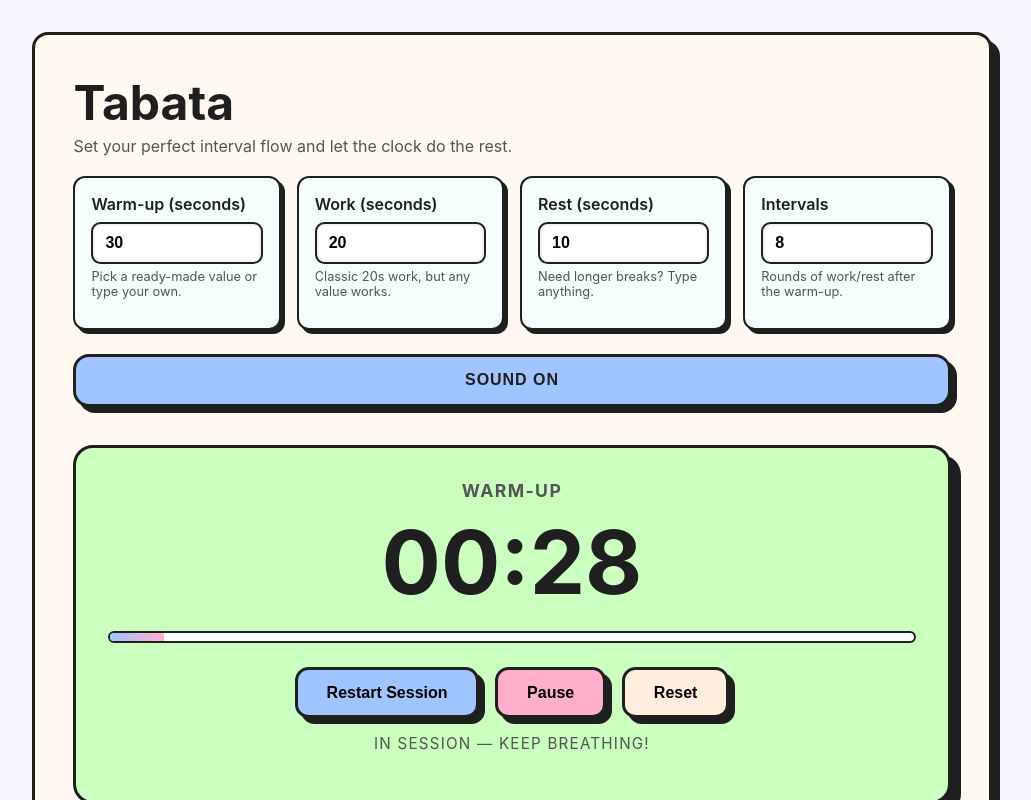
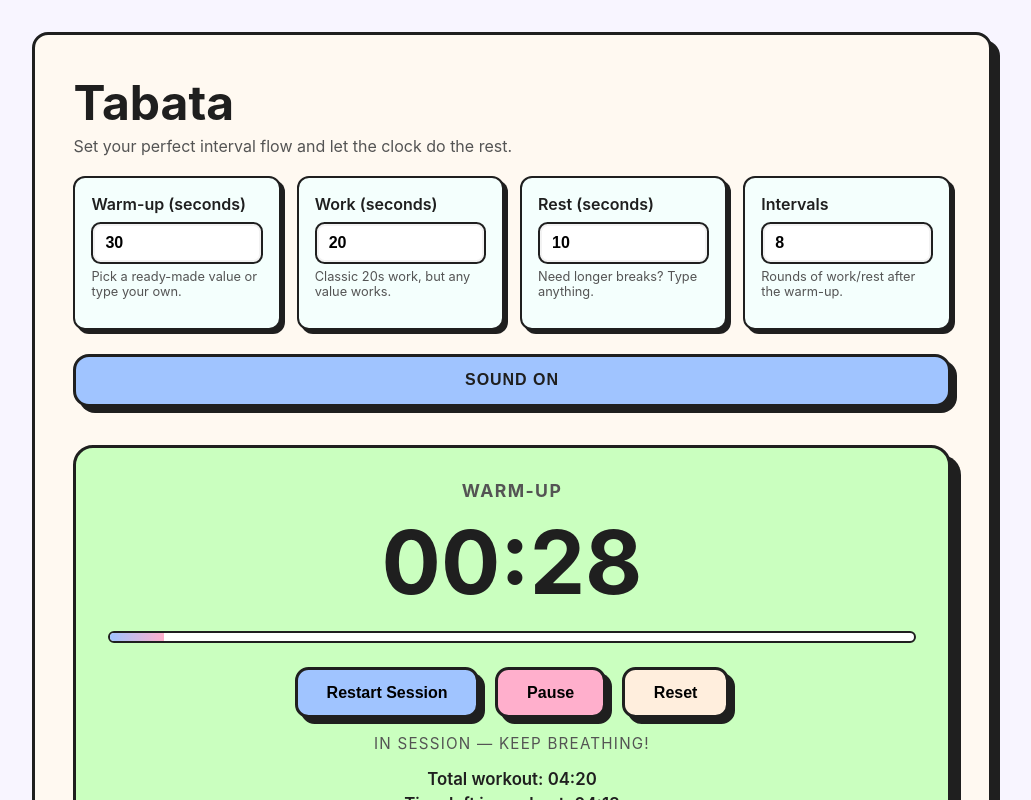
Before and after one commit to SomeoneWithOptions/tabata, a plain HTML site: page index.html in a window 1280 px wide. Both pictures are taken after a click on the button "Start Session". Shown: the top 800 px of the page, without its empty margins (128-1159 px from the left). Drawn offline with Linux system fonts and the light colour scheme.

Commit message:
added text for total workout time and time left

```diff
--- a/index.html
+++ b/index.html
@@ -112,6 +112,10 @@
               <button class="btn-muted" id="resetBtn" disabled>Reset</button>
             </div>
             <p id="statusText" class="status-text">Configure your flow and press start.</p>
+            <div class="time-summary">
+              <p id="totalTimeText" class="meta-text">Total workout: 00:00</p>
+              <p id="remainingTimeText" class="meta-text">Time left in workout: 00:00</p>
+            </div>
           </div>
         </section>
 
--- a/script.js
+++ b/script.js
@@ -11,6 +11,8 @@
       const timeDisplay = document.getElementById('timeDisplay');
       const progressBar = document.getElementById('progressBar');
       const statusText = document.getElementById('statusText');
+      const totalTimeText = document.getElementById('totalTimeText');
+      const remainingTimeText = document.getElementById('remainingTimeText');
       const phaseList = document.getElementById('phaseList');
       const soundToggleBtn = document.getElementById('soundToggleBtn');
 
@@ -83,6 +85,8 @@
       let lastWorkPhaseIndex = -1;
       let completionCueTimers = [];
       let completionCueScheduled = false;
+      let totalWorkoutSeconds = 0;
+      let sessionCompleted = false;
 
       sound.setEnabled(soundOn);
       updateSoundButton(soundOn);
@@ -167,6 +171,27 @@
         return `${minutes}:${seconds}`;
       }
 
+      function calculateTotalDuration(list = []) {
+        return list.reduce((sum, phase) => sum + Math.max(0, phase.seconds || 0), 0);
+      }
+
+      function getRemainingWorkoutSeconds() {
+        if (!phases.length) return 0;
+        const upcoming = phases.slice(currentPhaseIndex + 1).reduce((sum, phase) => sum + phase.seconds, 0);
+        return remainingSeconds + upcoming;
+      }
+
+      function updateWorkoutSummaryText() {
+        if (!totalTimeText || !remainingTimeText) return;
+        totalTimeText.textContent = `Total workout: ${formatTime(totalWorkoutSeconds)}`;
+        const remaining = sessionCompleted
+          ? 0
+          : status === 'running' || status === 'paused'
+            ? getRemainingWorkoutSeconds()
+            : totalWorkoutSeconds;
+        remainingTimeText.textContent = `Time left in workout: ${formatTime(Math.max(remaining, 0))}`;
+      }
+
       function updatePhaseList(list = phases, highlightIndex = -1) {
         phaseList.innerHTML = '';
         if (!list.length) {
@@ -203,6 +228,7 @@
         const percent = phase.seconds === 0 ? 100 : ((phase.seconds - remainingSeconds) / phase.seconds) * 100;
         progressBar.style.width = `${Math.min(Math.max(percent, 0), 100)}%`;
         updatePhaseList(phases, currentPhaseIndex);
+        updateWorkoutSummaryText();
       }
 
       function clearTimer() {
@@ -246,19 +272,24 @@
         clearTimer();
         playCompletionCue();
         status = 'idle';
+        sessionCompleted = true;
         pauseBtn.disabled = true;
         resetBtn.disabled = false;
         pauseBtn.textContent = 'Pause';
         phaseLabel.textContent = 'Completed';
+        remainingSeconds = 0;
         timeDisplay.textContent = '00:00';
         progressBar.style.width = '100%';
         setStatusText('Nice! Session completed. Hit start for another round.');
+        updateWorkoutSummaryText();
       }
 
       function startSession() {
         const config = getConfig();
         phases = createSchedule(config);
+        totalWorkoutSeconds = calculateTotalDuration(phases);
         lastWorkPhaseIndex = findLastWorkIndex(phases);
+        sessionCompleted = false;
         resetCompletionCueState();
         if (!phases.length) {
           setStatusText('Please set at least one active block.');
@@ -306,8 +337,11 @@
         pauseBtn.textContent = 'Pause';
         pauseBtn.disabled = true;
         resetBtn.disabled = true;
+        sessionCompleted = false;
+        totalWorkoutSeconds = calculateTotalDuration(phases);
         setStatusText('Configure your flow and press start.');
         updatePhaseList(phases);
+        updateWorkoutSummaryText();
       }
 
       startBtn.addEventListener('click', () => {
@@ -332,7 +366,9 @@
           if (status === 'idle') {
             phases = createSchedule(getConfig());
             lastWorkPhaseIndex = findLastWorkIndex(phases);
+            totalWorkoutSeconds = calculateTotalDuration(phases);
             updatePhaseList(phases);
+            updateWorkoutSummaryText();
           }
         });
       });
--- a/style.css
+++ b/style.css
@@ -254,6 +254,21 @@
         color: var(--text-muted);
       }
 
+      .time-summary {
+        margin-top: 0.75rem;
+        display: flex;
+        flex-direction: column;
+        gap: 0.35rem;
+        align-items: center;
+      }
+
+      .meta-text {
+        margin: 0;
+        font-size: 1.05rem;
+        font-weight: 600;
+        color: var(--ink);
+      }
+
       .schedule {
         background: white;
         border: 2px solid var(--ink);
```
